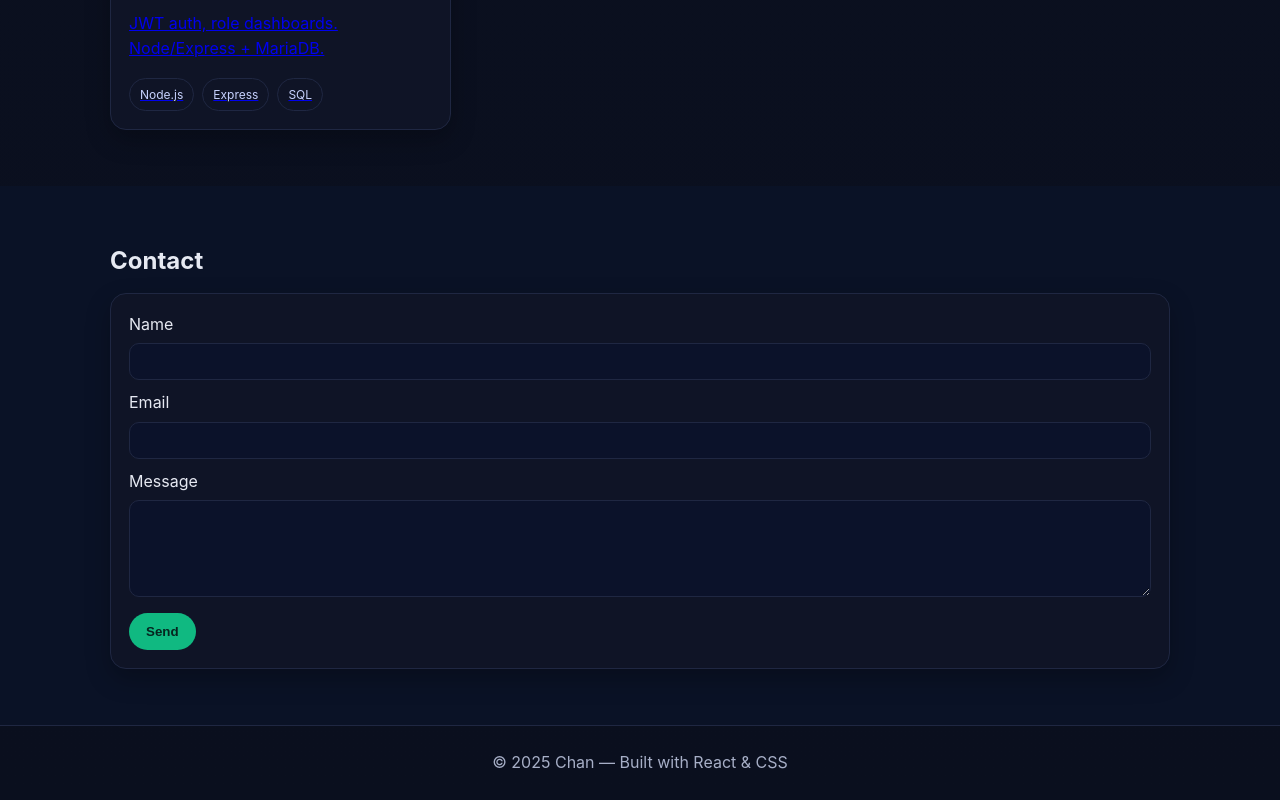
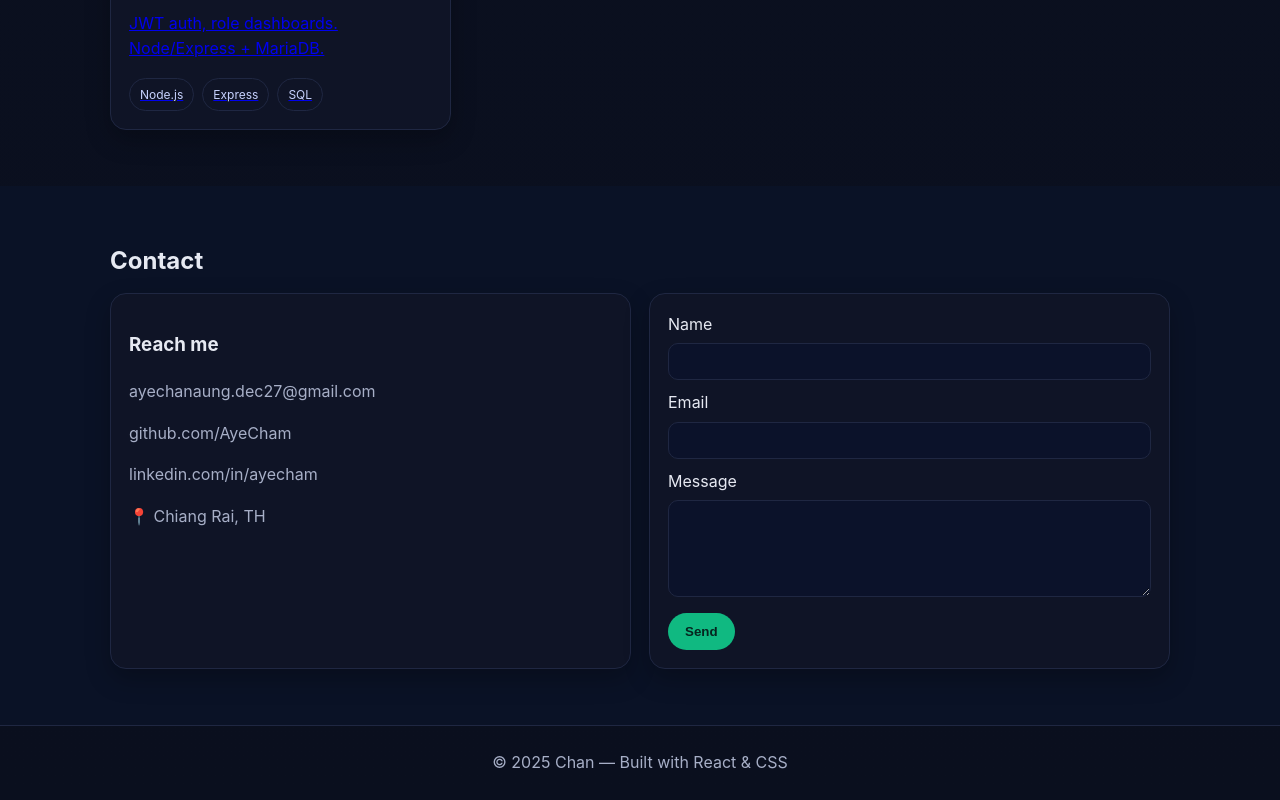
Before and after one commit to AyeCham/my-portfolio, a React (Vite) app: page / in a window 1280 px wide. Shown: the part 1933-2733 px from the top of the page. Built offline with nearby package versions, Linux system fonts and the light colour scheme.

Commit message:
feat: contact form via Formspree

```diff
--- a/src/sections/Contact.jsx
+++ b/src/sections/Contact.jsx
@@ -1,29 +1,38 @@
 import React, { useState } from 'react';
 
 export default function Contact() {
-  const [status, setStatus] = useState('idle'); // idle | sending | success | error
-  const [error, setError] = useState('');
+  const [status, setStatus] = useState('idle');   // idle | sending | success | error
+  const [error, setError]   = useState('');
 
   async function onSubmit(e) {
     e.preventDefault();
-    setStatus('sending'); setError('');
+    setStatus('sending');
+    setError('');
+
+    // Grab form fields
     const fd = new FormData(e.currentTarget);
     const payload = {
       name: fd.get('name'),
       email: fd.get('email'),
       message: fd.get('message'),
+      _subject: 'New message from portfolio',
     };
 
     try {
-      const res = await fetch('https://formspree.io/f/YOUR_FORM_ID', {
+      const res = await fetch('https://formspree.io/f/mkgqwgda', {
         method: 'POST',
-        headers: { 'Content-Type': 'application/json', 'Accept': 'application/json' },
+        headers: {
+          'Content-Type': 'application/json',
+          'Accept': 'application/json',   // prevents redirect to a Formspree thank-you page
+        },
         body: JSON.stringify(payload),
       });
       if (!res.ok) throw new Error('Failed to send');
-      setStatus('success'); e.currentTarget.reset();
+      setStatus('success');
+      e.currentTarget.reset();
     } catch (err) {
-      setStatus('error'); setError(err.message || 'Something went wrong');
+      setStatus('error');
+      setError(err.message || 'Something went wrong');
     }
   }
 
@@ -31,17 +40,40 @@ export default function Contact() {
     <section id="contact" className="section alt">
       <div className="container">
         <h2>Contact</h2>
-        <form className="card form" onSubmit={onSubmit}>
-          <label>Name<input name="name" required /></label>
-          <label>Email<input name="email" type="email" required /></label>
-          <label>Message<textarea name="message" rows="5" required /></label>
-          <button className="btn btn--primary" disabled={status==='sending'}>
-            {status==='sending' ? 'Sending…' : 'Send'}
-          </button>
-          {status==='success' && <p className="muted small" style={{color:'#10b981'}}> Sent! I’ll reply soon.</p>}
-          {status==='error'   && <p className="muted small" style={{color:'#ef4444'}}> {error}</p>}
-          <input type="text" name="_gotcha" style={{display:'none'}} aria-hidden="true" />
-        </form>
+
+        <div className="grid grid--2">
+          <div className="card">
+            <h3>Reach me</h3>
+            <p className="muted"> ayechanaung.dec27@gmail.com</p>
+            <p className="muted"> github.com/AyeCham</p>
+            <p className="muted"> linkedin.com/in/ayecham</p>
+            <p className="muted">📍 Chiang Rai, TH</p>
+          </div>
+
+          <form className="card form" onSubmit={onSubmit} noValidate>
+            <label>Name<input name="name" required /></label>
+            <label>Email<input name="email" type="email" required /></label>
+            <label>Message<textarea name="message" rows="5" required /></label>
+
+            {/* Honeypot (spam trap) */}
+            <input type="text" name="_gotcha" style={{ display: 'none' }} tabIndex={-1} autoComplete="off" />
+
+            <button className="btn btn--primary" type="submit" disabled={status === 'sending'}>
+              {status === 'sending' ? 'Sending…' : 'Send'}
+            </button>
+
+            {status === 'success' && (
+              <p className="muted small" style={{ color: '#10b981' }} aria-live="polite">
+                Sent! I’ll reply soon.
+              </p>
+            )}
+            {status === 'error' && (
+              <p className="muted small" style={{ color: '#ef4444' }} aria-live="assertive">
+                {error}
+              </p>
+            )}
+          </form>
+        </div>
       </div>
     </section>
   );
```
